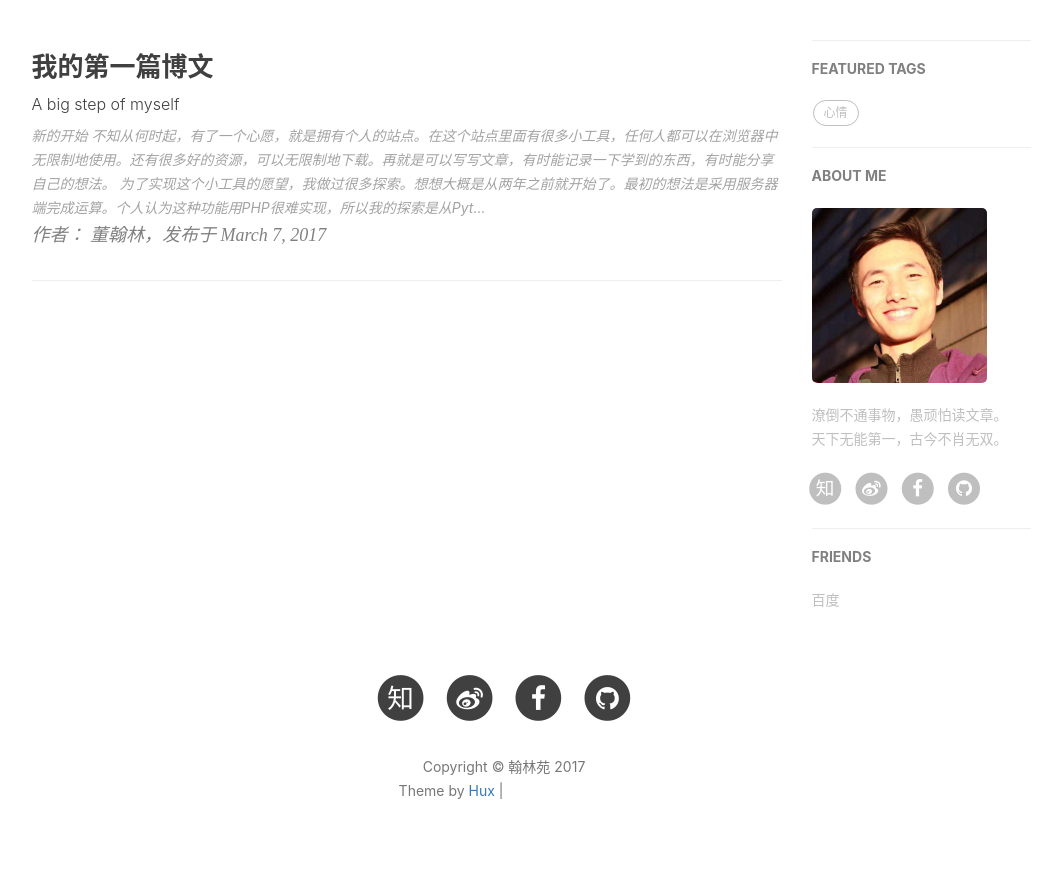
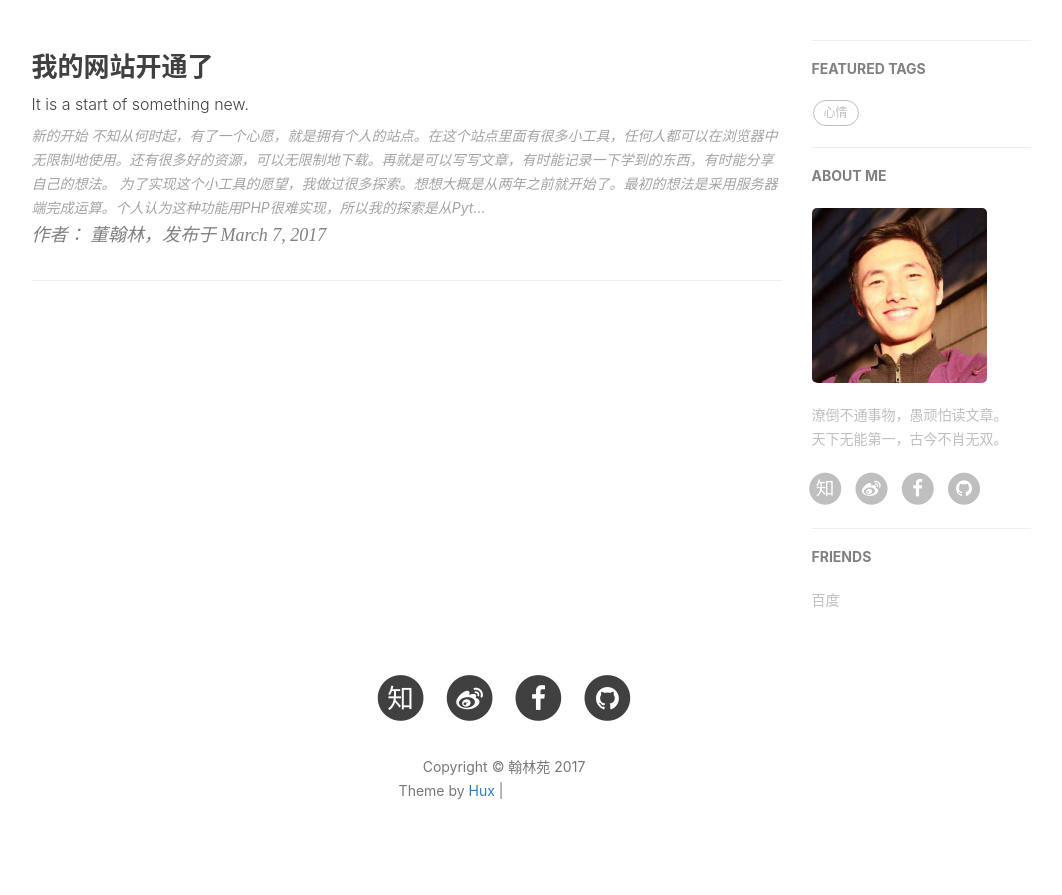
Before and after one commit to Hanlin-Dong/Hanlin-Dong.github.io, a Jekyll site: the page built from index.html, in a window 1280 px wide. Shown: the part 418-1313 px from the top of the page, without its empty margins (136-1198 px from the left). Built offline with Jekyll 4.4.1, drawn with Linux system fonts in a browser that asks for light colours; nearby versions of some CDN libraries; the list of posts is cut into pages by our own code; comment, search, counter and statistics services are not loaded; grey boxes are pictures that could not be loaded.

Commit message:
change first blog title

```diff
--- a/_posts/2017-03-07-my-first-blog.markdown
+++ b/_posts/2017-03-07-my-first-blog.markdown
@@ -1,7 +1,7 @@
 ---
 layout:     post
-title:      "我的第一篇博文"
-subtitle:   "A big step of myself"
+title:      "我的网站开通了"
+subtitle:   "It is a start of something new."
 date:       2017-03-07 12:00:00
 author:     董翰林
 catalog:    true
--- a/tools/opensees-postprocess-xyfigure.js
+++ b/tools/opensees-postprocess-xyfigure.js
@@ -16,7 +16,7 @@ var run = function(args){
     var highchartjson = {
                 chart: {
                     type: "scatter",
-                    height: 600
+                    height: 500
                 },
                 title: {
                     text: "文件:"+filename
```
